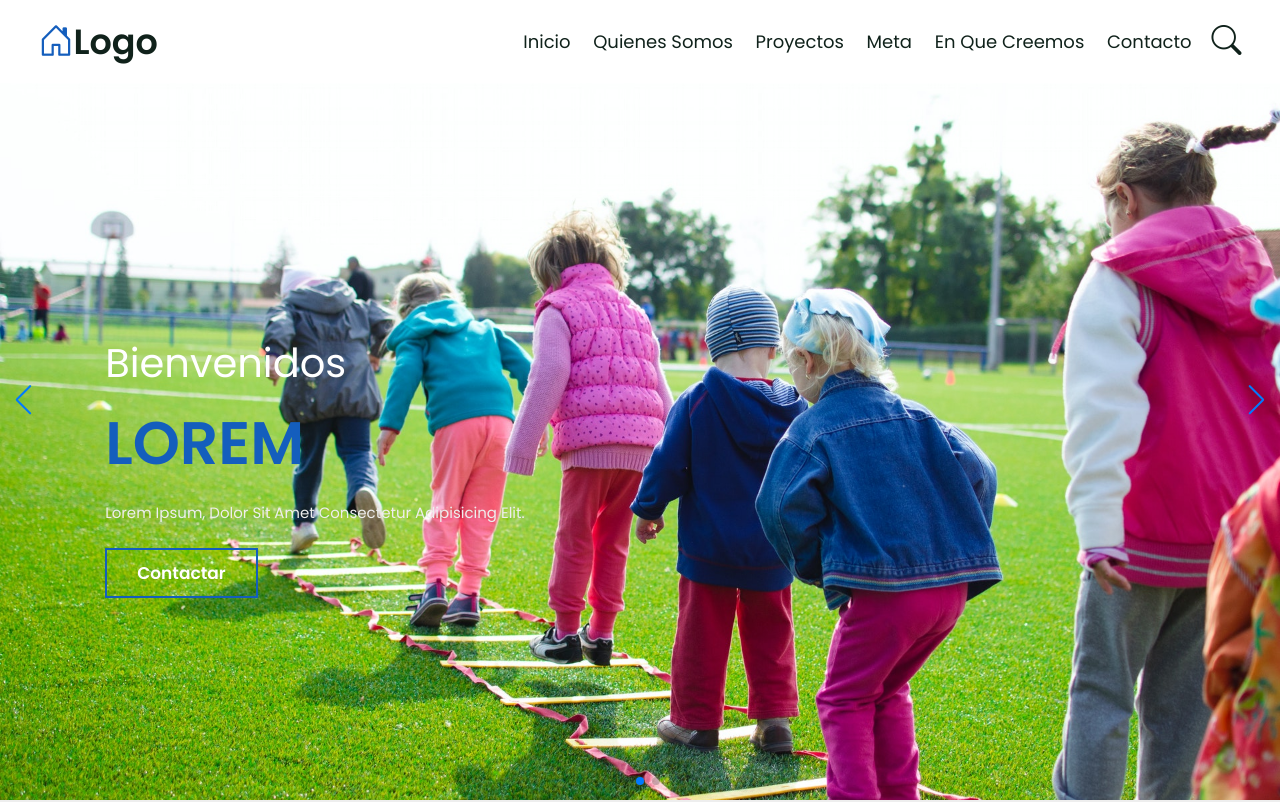
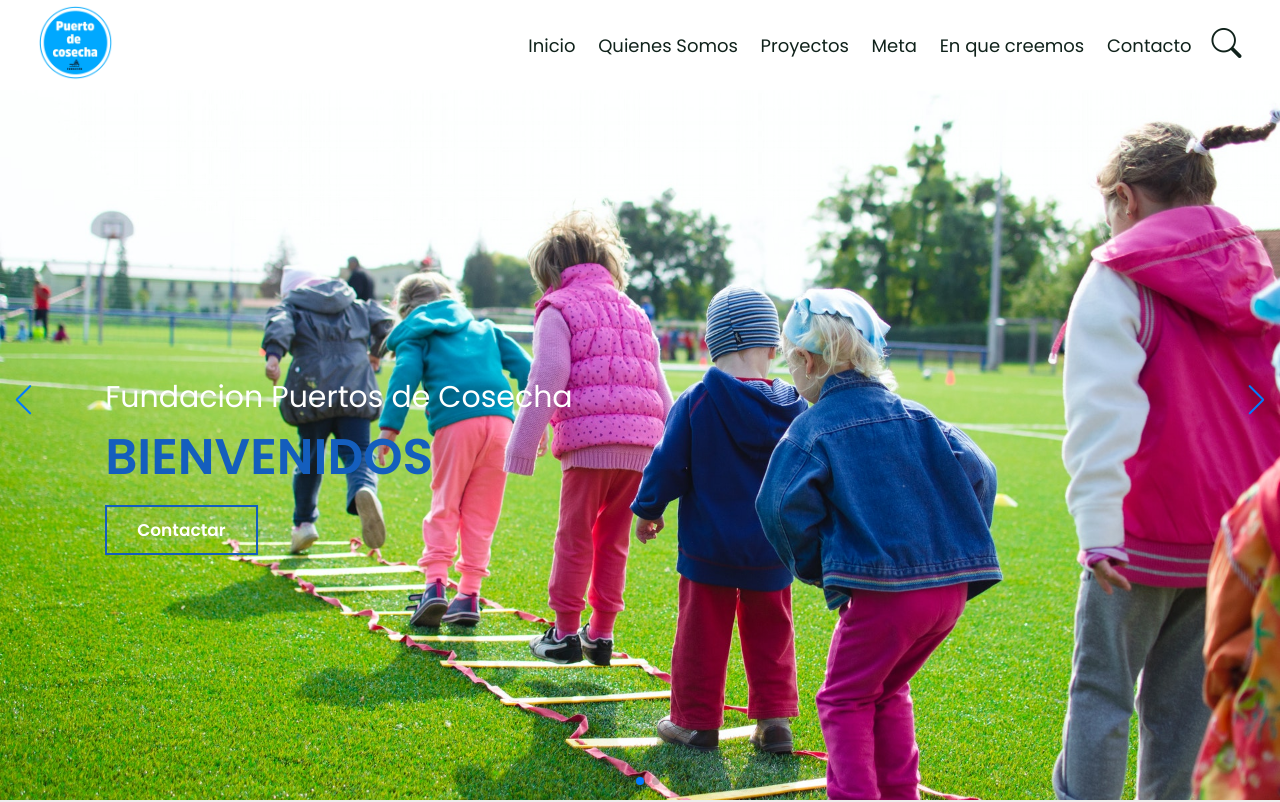
Before and after one commit to YamilDaza/newSite, a plain HTML site: page index.html in a window 1280 px wide. Shown: the top 802 px of the page. Drawn offline with nearby package versions, Linux system fonts and the light colour scheme.

Commit message:
final proyecto

```diff
--- a/css/style.scss
+++ b/css/style.scss
@@ -8,7 +8,7 @@
     outline: none;
     border: none;
     text-decoration: none;
-    text-transform: capitalize;
+    // text-transform: capitalize;
     transition: .2s linear;
 }
 
@@ -81,7 +81,7 @@ section{
     top: 0;
     left: 0;
     right: 0;
-    padding: 1.5rem 3%;
+    padding: .5rem 3%;
     z-index: 1000;
     display: flex;
     align-items: center;
@@ -95,12 +95,9 @@ section{
 
     .logo{
         margin-right: auto;
-        font-size: 3.5rem;
-        color: $black;
-        font-weight: bolder;
 
-        i{
-            color: $blue;
+        img{
+            width: 7.5rem;
         }
     }
 
@@ -231,7 +228,7 @@ section{
         }
 
         .content{
-            width: 50rem;
+            width: 60rem;
             // background-color: rgba(0,0,0,.5);
             border-radius: 1rem;
             padding: 2rem;
@@ -240,14 +237,21 @@ section{
             margin-left: -3rem;
 
             span{
-                font-size: 4rem;
+                font-size: 3rem;
                 color: $white;
+
+                &:hover{
+                    background-color: $blue;
+                    color: $white;
+                    padding: .5rem;
+                }
             }
 
             h3{
-                font-size: 6rem;
+                font-size: 5rem;
                 color: $blue;
-                padding-top: .5rem;
+                // background-color: $white;
+                // padding-top: .5rem;
                 text-transform: uppercase;
             }
 
@@ -258,7 +262,6 @@ section{
                 padding: 1rem 0;
             }
         }
-
     }
 }
 
@@ -604,6 +607,12 @@ section{
 
     .header{
 
+        .logo{
+            img{
+                width: 6.5rem;
+            }
+        }
+
         #menu-btn{
             display: inline-block;
         }
--- a/index.html
+++ b/index.html
@@ -25,7 +25,7 @@
         <!-- header section starts -->
         <header class="header">
 
-            <a href="#" class="logo"><i class="bi bi-house-door"></i>Logo</a>
+            <a href="#" class="logo"><img src="./img/IMG-LOGO-WA0031-removebg.png" alt="logo"></a>
 
             <!-- menu navegacion -->
             <nav class="navbar">
@@ -67,9 +67,9 @@
                     <div class="swiper-slide">
                         <div style="background: url(./img/slider001.jpg) no-repeat;" class="box second">
                             <div class="content">
-                                <span>Bienvenidos</span>
-                                <h3>Lorem</h3>
-                                <p>Lorem ipsum, dolor sit amet consectetur adipisicing elit.</p>
+                                <span>Fundacion Puertos de Cosecha</span>
+                                <h3>Bienvenidos</h3>
+                                <!-- <p>Lorem ipsum, dolor sit amet consectetur adipisicing elit.</p> -->
                                 <a href="#contacto" class="btn">Contactar</a>
                             </div>
                         </div>
@@ -78,9 +78,9 @@
                     <div class="swiper-slide">
                         <div style="background: url(./img/slider002.jpg) no-repeat;" class="box second">
                             <div class="content">
-                                <span>Bienvenidos</span>
-                                <h3>Lorem</h3>
-                                <p>Lorem ipsum, dolor sit amet consectetur adipisicing elit.</p>
+                                <span>Fundacion Puertos de Cosecha</span>
+                                <h3>Bienvenidos</h3>
+                                <!-- <p>Lorem ipsum, dolor sit amet consectetur adipisicing elit.</p> -->
 
                                 <a href="#contacto" class="btn">Contactar</a>
                             </div>
@@ -90,9 +90,9 @@
                     <div class="swiper-slide">
                         <div style="background: url(./img/slider003.jpg) no-repeat;" class="box second">
                             <div class="content">
-                                <span>Bienvenidos</span>
-                                <h3>Lorem</h3>
-                                <p>Lorem ipsum, dolor sit asdasd consectetur.</p>
+                                <span>Fundacion Puertos de Cosecha</span>
+                                <h3>Bienvenidos</h3>
+                                <!-- <p>Lorem ipsum, dolor sit asdasd consectetur.</p> -->
                                 <a href="#contacto" class="btn">Contactar</a>
                             </div>
                         </div>
@@ -338,5 +338,6 @@
     <script src="https://unpkg.com/swiper@8/swiper-bundle.min.js"></script>
     <script src="./js/app.js"></script>
 
+
 </body>
 </html>
```
Also changed, not shown: css/style.css, img/IMG-LOGO-WA0031-removebg.png (added), 1 other file.
